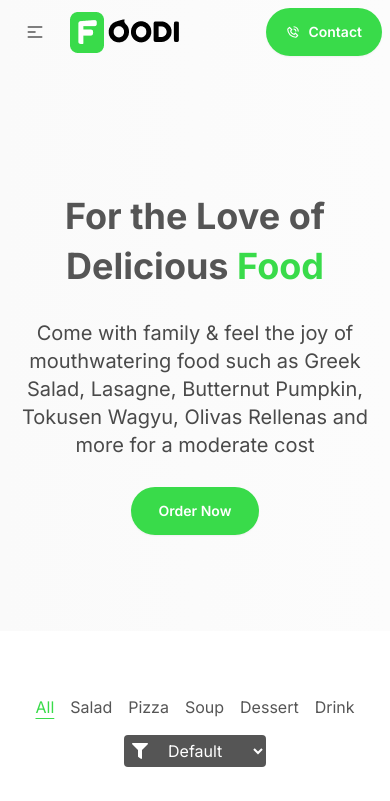
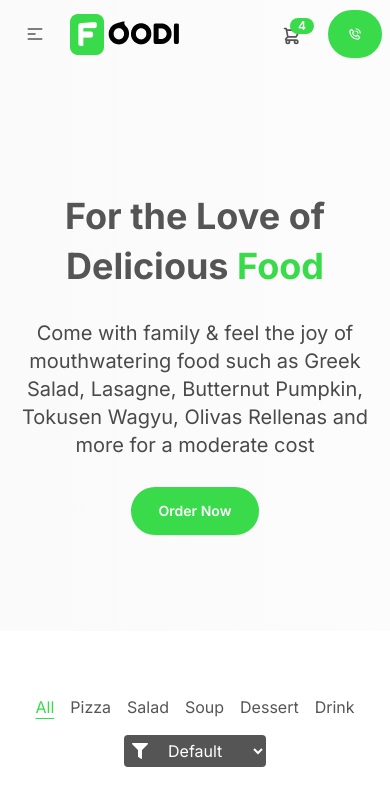
Before and after one commit to erfanheshmati/mern-food, a React (Vite) app in the folder client/: page /menu in a window 390 px wide. Shown: the top 801 px of the page. Built offline with nearby package versions, Linux system fonts and the light colour scheme.

Commit message:
navbar ui changed

```diff
--- a/client/src/components/Navbar.jsx
+++ b/client/src/components/Navbar.jsx
@@ -31,6 +31,9 @@ export default function Navbar() {
                         <li><a href='/menu'>All</a></li>
                         <li><a>Pitza</a></li>
                         <li><a>Salad</a></li>
+                        <li><a>Soup</a></li>
+                        <li><a>Dessert</a></li>
+                        <li><a>Drink</a></li>
                     </ul>
                 </details>
             </li>
@@ -82,14 +85,14 @@ export default function Navbar() {
                             </button>
                         </div>
                         {/* cart btn */}
-                        <div className="dropdown mt-1 hidden md:block">
+                        <div className="dropdown mt-1">
                             <div tabIndex={0} role="button" className="btn btn-ghost btn-circle">
                                 <div className="indicator">
                                     <svg xmlns="http://www.w3.org/2000/svg" className="h-5 w-5" fill="none" viewBox="0 0 24 24" stroke="currentColor"><path strokeLinecap="round" strokeLinejoin="round" strokeWidth="2" d="M3 3h2l.4 2M7 13h10l4-8H5.4M7 13L5.4 5M7 13l-2.293 2.293c-.63.63-.184 1.707.707 1.707H17m0 0a2 2 0 100 4 2 2 0 000-4zm-8 2a2 2 0 11-4 0 2 2 0 014 0z" /></svg>
                                     <span className="badge badge-sm indicator-item border-none bg-green text-white p-2">4</span>
                                 </div>
                             </div>
-                            <div tabIndex={0} className="mt-3 z-[1] card card-compact dropdown-content w-44 bg-white shadow-md">
+                            <div tabIndex={0} className="mt-3 -ml-16 z-[1] card card-compact dropdown-content w-44 bg-white shadow-md">
                                 <div className="card-body">
                                     <span className="font-bold text-lg">4 Items</span>
                                     <span className="text-info">Subtotal: $999</span>
@@ -102,7 +105,7 @@ export default function Navbar() {
                         {/* contact btn */}
                         <div>
                             <a className="btn border-none bg-green rounded-full px-5 text-white flex items-center gap-2 hover:bg-green hover:text-white hover:opacity-70">
-                                <BiPhoneCall /> Contact
+                                <BiPhoneCall /> <span className='hidden sm:block'>Contact</span>
                             </a>
                         </div>
                     </div>
--- a/client/src/pages/shop/Menu.jsx
+++ b/client/src/pages/shop/Menu.jsx
@@ -97,8 +97,8 @@ export default function Menu() {
                     {/* filtering btns */}
                     <div className='flex flex-row justify-start md:items-center gap-4 md:gap-8 flex-wrap'>
                         <button onClick={showAll} className={selectedCategory === "all" ? "active" : ""}>All</button>
+                        <button onClick={() => filterData("pizza")} className={selectedCategory === "pizza" ? "active" : ""}>Pizza</button>
                         <button onClick={() => filterData("salad")} className={selectedCategory === "salad" ? "active" : ""}>Salad</button>
-                        <button onClick={() => filterData("pizza")} className={selectedCategory === "pizza" ? "active" : ""}>Pizza</button>
                         <button onClick={() => filterData("soup")} className={selectedCategory === "soup" ? "active" : ""}>Soup</button>
                         <button onClick={() => filterData("dessert")} className={selectedCategory === "dessert" ? "active" : ""}>Dessert</button>
                         <button onClick={() => filterData("drink")} className={selectedCategory === "drink" ? "active" : ""}>Drink</button>
```
